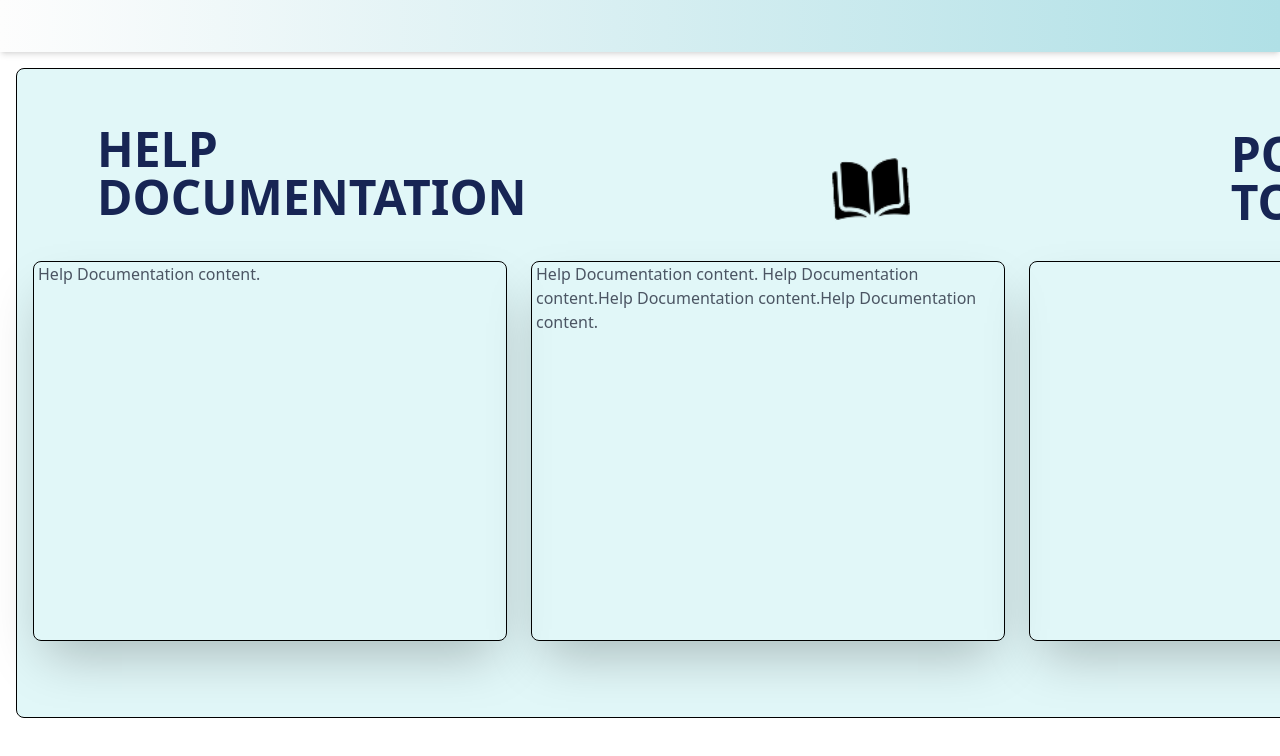
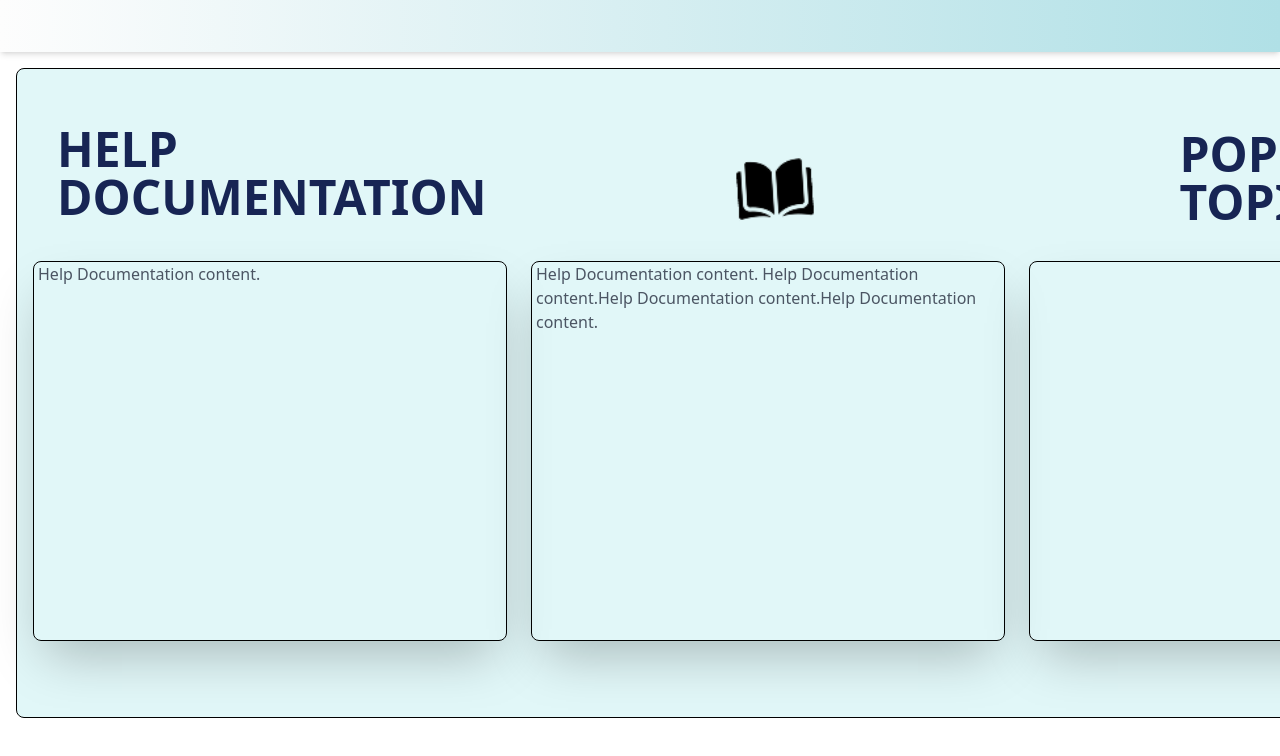
Before and after one commit to Raktim-Koner/customer-relationship-management, a React (Create React App) app: page /services/documents in a window 1280 px wide. Shown: the top 756 px of the page. Built offline with nearby package versions, Linux system fonts and the light colour scheme.

Commit message:
update the top section of the document page

```diff
--- a/src/Components/DocumentPage/DocumentHead.js
+++ b/src/Components/DocumentPage/DocumentHead.js
@@ -3,7 +3,7 @@ import React from 'react'
 const DocumentHead = () => {
   return (
     <div>
-        <h1 className='text-5xl text-25414E font-bold font-sans text-blue-950 ml-[4rem] mt-10'>HELP<br/>DOCUMENTATION</h1>
+        <h1 className='text-5xl text-25414E font-bold font-sans text-blue-950 ml-[1.5rem] mt-10'>HELP<br/>DOCUMENTATION</h1>
     </div>
   )
 }
--- a/src/Components/DocumentPage/DocumentHelpLogo.js
+++ b/src/Components/DocumentPage/DocumentHelpLogo.js
@@ -2,7 +2,7 @@ import React from 'react'
 import documentation from "../../Assets/documentation.png.png"
 const DocumentHelpLogo = () => {
   return (
-    <div className='mt-16 ml-[19rem]'>
+    <div className='mt-16 ml-[15.5rem]'>
       <img src={documentation} alt="Document Logo" className="h-20 w-20"/>
     </div>
   )
--- a/src/Components/DocumentPage/DocumentPopularTopics.js
+++ b/src/Components/DocumentPage/DocumentPopularTopics.js
@@ -1,7 +1,7 @@
 import React from 'react'
 const DocumentPopularTopics = () => {
   return (
-    <div className="ml-[20rem] mt-[2.8rem]">
+    <div className="ml-[22.8rem] mt-[2.8rem]">
       <h1 className='text-5xl text-25414E font-bold font-sans text-blue-950'>POPULAR<br/>TOPICS</h1>
     </div>
   )
```
